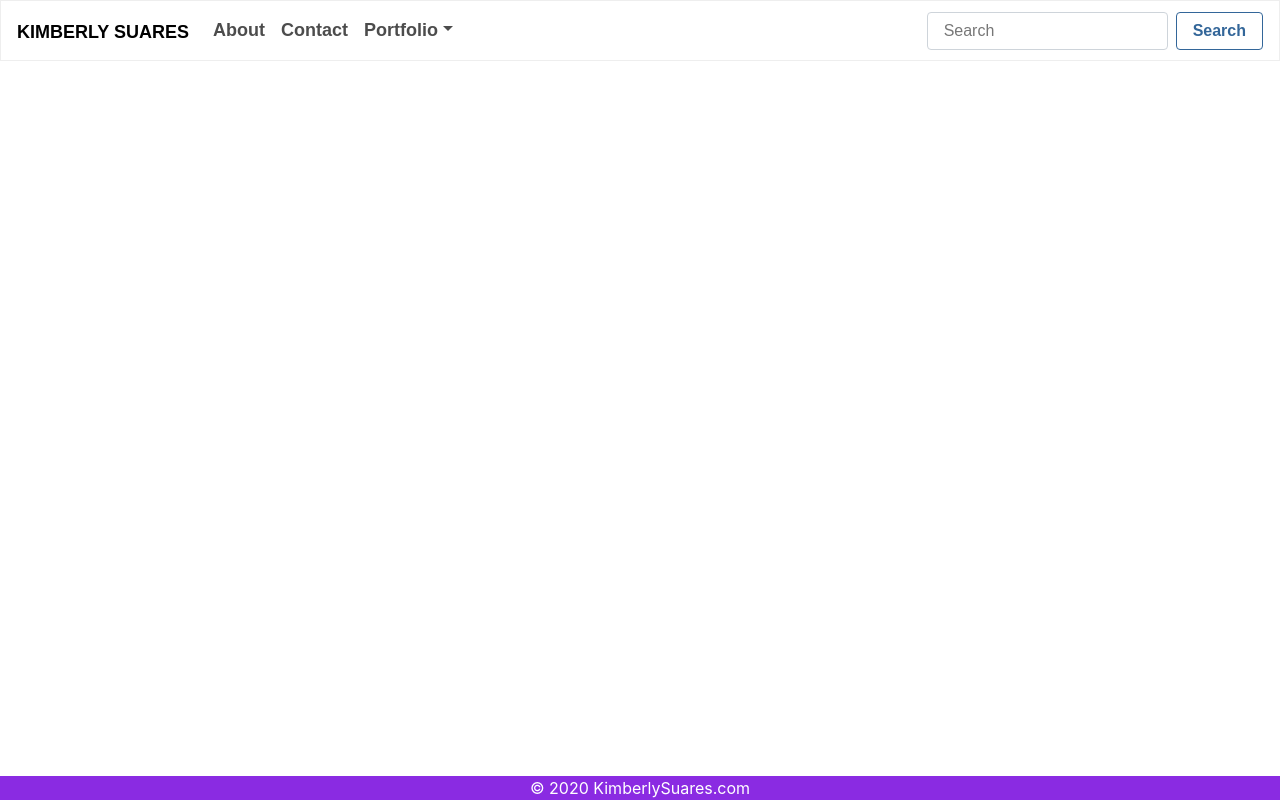
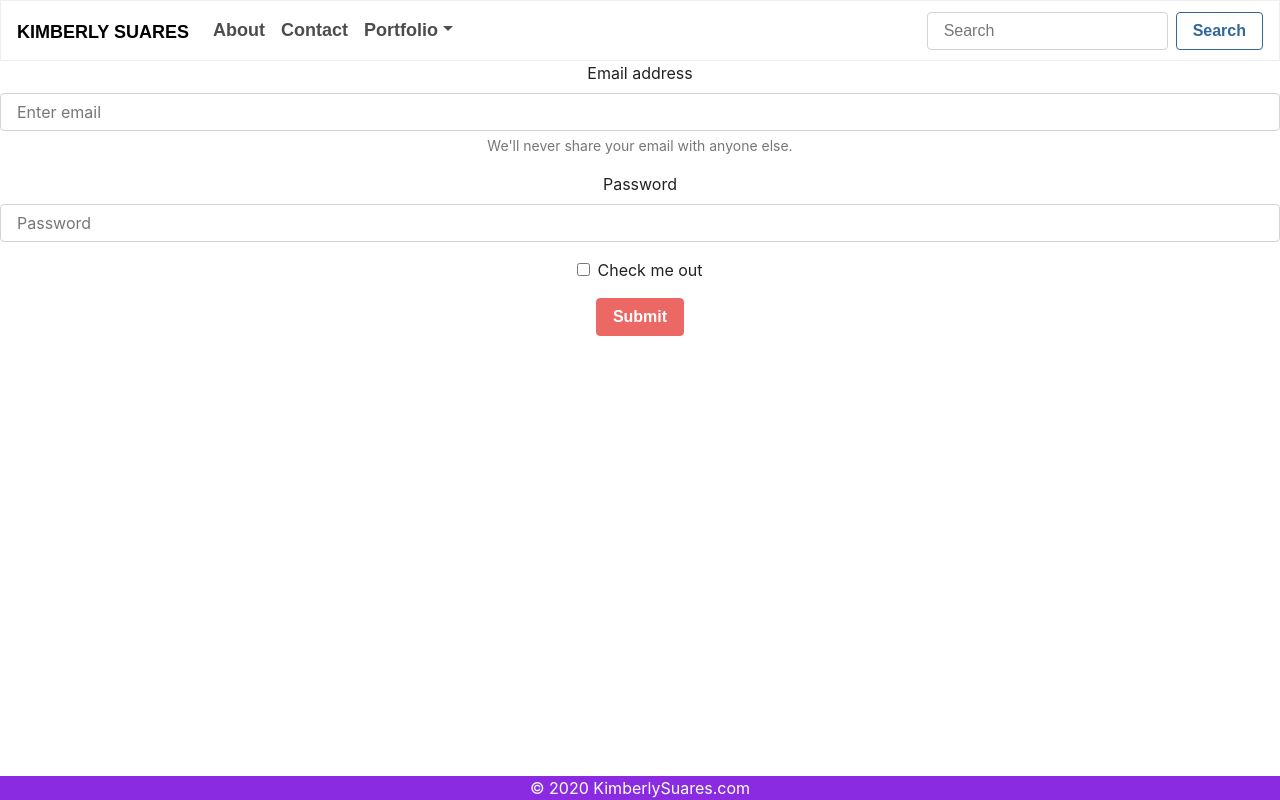
Before and after one commit to ksuares1/kimberly-, a React (Create React App) app in the folder client/: page /contact in a window 1280 px wide. Built offline with nearby package versions, Linux system fonts and the light colour scheme; a web font is replaced by a local one.

Commit message:
added form to contact page

```diff
--- a/client/src/App.js
+++ b/client/src/App.js
@@ -7,6 +7,7 @@
 import HomePage from './pages/Home';
 import PortfolioPage from './pages/Portfolio';
 import AboutComponent from './pages/About';
+import ContactPage from "./pages/Contact";
 
 function App() {
   return (
@@ -19,6 +20,7 @@
               <Route exact path="/" component={HomePage} />
               <Route exact path="/portfolio" component={PortfolioPage} />
               <Route exact path="/about" component={AboutComponent} />
+              <Route exact path="/contact" component={ContactPage} />
             </Switch>
           </div>
         </div>
--- a/client/src/components/About/index.js
+++ b/client/src/components/About/index.js
@@ -21,7 +21,7 @@
                     <img className="about-img" src={require("../../assets/img/profile.JPG")} alt="Kimberly Suares" />
                     <p className="about-text" style={{ display: "inline-block", width: '50%', height: '50%' }}>
                         Hi, I'm Kimberly Suares!
-                        I'm a Full Stack Web Developer that specializes in health focused applications.
+                        I'm a Full Stack Web Developer specializing in health focused applications.
                         My coding journey started almost six years ago, after I took an online business course.
                         I quickly fell in love with creating something from scratch, after completing a Wordpress website as my first homework assignment.
                         During my years of learning to code, I volunteered at a local hospital called New York Presbyterian Brooklyn Methodist, where I visited patients; asked them questions,
--- a/client/src/components/Contact/index.js
+++ b/client/src/components/Contact/index.js
@@ -0,0 +1,31 @@
+import React from "react";
+import Form from "react-bootstrap/Form";
+import Button from "react-bootstrap/Button";
+
+
+function ContactForm(){
+    return(
+        <Form>
+  <Form.Group controlId="formBasicEmail">
+    <Form.Label>Email address</Form.Label>
+    <Form.Control type="email" placeholder="Enter email" />
+    <Form.Text className="text-muted">
+      We'll never share your email with anyone else.
+    </Form.Text>
+  </Form.Group>
+
+  <Form.Group controlId="formBasicPassword">
+    <Form.Label>Password</Form.Label>
+    <Form.Control type="password" placeholder="Password" />
+  </Form.Group>
+  <Form.Group controlId="formBasicCheckbox">
+    <Form.Check type="checkbox" label="Check me out" />
+  </Form.Group>
+  <Button variant="primary" type="submit">
+    Submit
+  </Button>
+</Form>
+
+    )
+}
+export default ContactForm;
--- a/client/src/pages/Contact.js
+++ b/client/src/pages/Contact.js
@@ -0,0 +1,9 @@
+import React from "react";
+import ContactForm from "../components/Contact";
+
+const ContactPage=()=>{
+    return(
+        <ContactForm/>
+    )
+}
+export default ContactPage;
```
Also changed, not shown: 1 other file (tests, documents, lock files or other folders).
